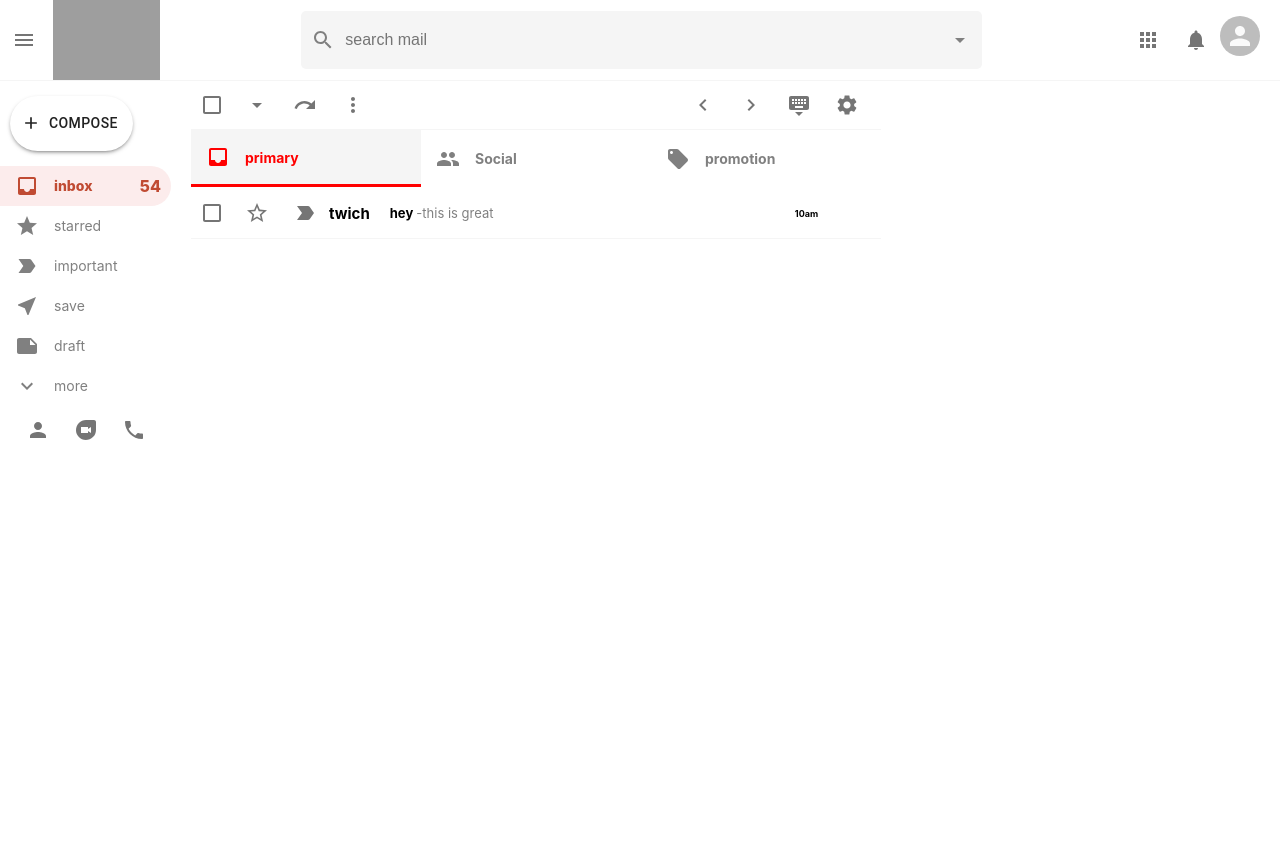
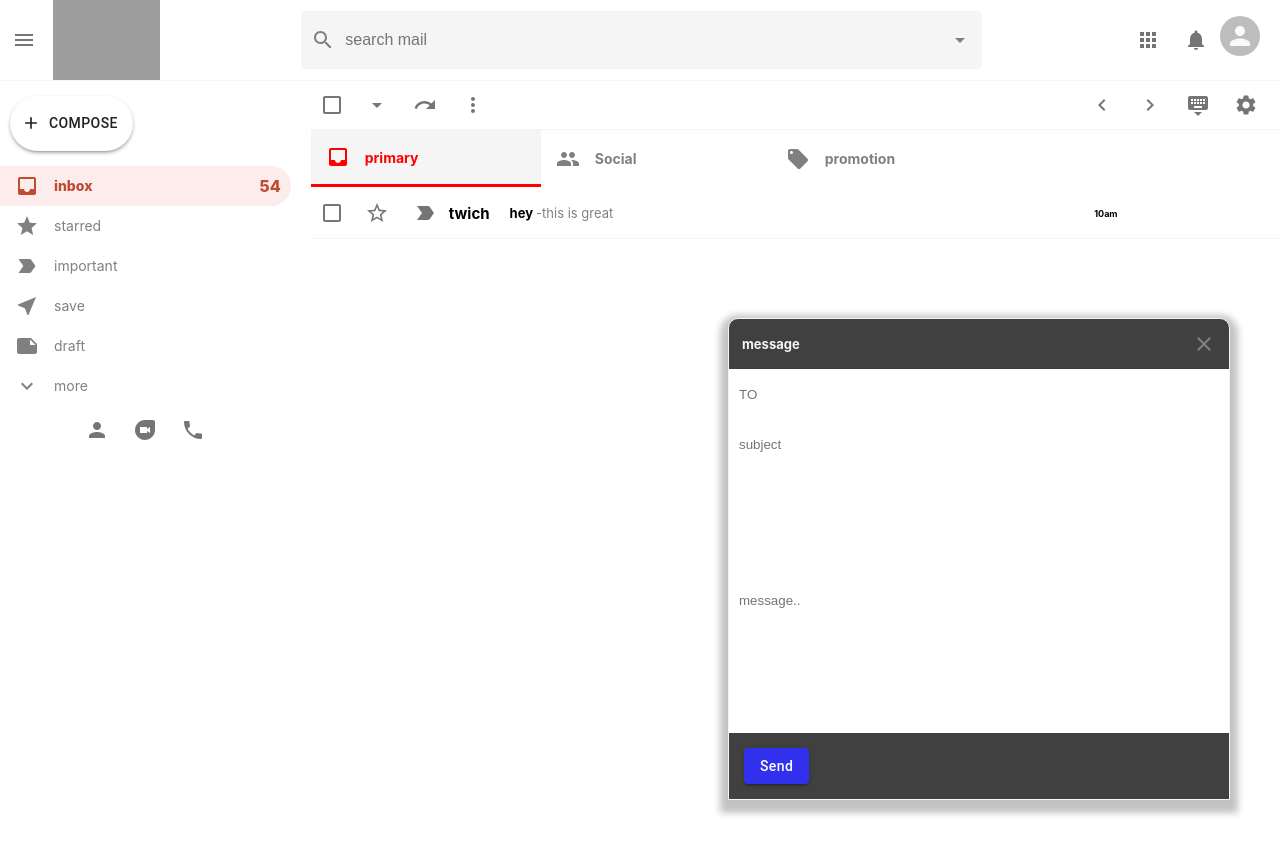
Before and after one commit to adithyakam/Gmail-clone, a React (Create React App) app: page / in a window 1280 px wide. Both pictures are taken after a click on the button "COMPOSE". Shown: the top 854 px of the page. Built offline with nearby package versions, Linux system fonts and the light colour scheme; grey boxes are pictures that could not be loaded.

Commit message:
adding firebase

```diff
--- a/src/App.js
+++ b/src/App.js
@@ -15,7 +15,7 @@ import SendMail from './SendMail';
 
 function App() {
 
-    const openSendMessage =useSelector(selectopenSendMessage)
+    const opnSendMessage =useSelector(selectopenSendMessage)
 
   return (
     <Router>
@@ -24,16 +24,16 @@ function App() {
 
       <div className='app__body'>
       <SideBar/>
-      <switch>
+      <Switch>
       <Route exact path='/mail'>
         <Mail/>
       </Route>
       <Route exact path='/'>
         <EmailList/>
       </Route>
-      </switch>
+      </Switch>
       </div>
-      {openSendMessage && <SendMail/>}
+      {opnSendMessage && <SendMail/>}
       </div>
     </Router>
   );
--- a/src/SendMail.js
+++ b/src/SendMail.js
@@ -5,14 +5,30 @@
 import CloseIcon from '@material-ui/icons/Close';
 import {Button} from '@material-ui/core'
 
+import {useDispatch} from 'react-redux'
+
 import  './SendMail.css'
+import { closeSendMessage } from './features/mailSlice';
+import { db } from './firebase';
+
+import firebase from 'firebase';
 
 
 function SendMail() {
+    const  dispatch = useDispatch();
+
     const {register,handleSubmit,watch,errors} =useForm();
 
     const onSubmit=(formdata)=>{
-
+        db.collection('emails').add(
+            {
+                to:formdata.to,
+                subject:formdata.subject,
+                message:formdata.message,
+                timestamp:firebase.firestore.FieldValue.serverTimestamp(),
+            }
+        )
+       dispatch(closeSendMessage());
     }
 
 
@@ -20,7 +36,7 @@ function SendMail() {
         <div  className='sendmail' >
             <div className='sendMail__header'>
                 <h3>message</h3>
-                <CloseIcon className='sendMail__close'/>
+                <CloseIcon onClick={()=>dispatch(closeSendMessage())} className='sendMail__close'/>
 
             </div>
                 <form onSubmit={handleSubmit(onSubmit)}>
--- a/src/features/mailSlice.js
+++ b/src/features/mailSlice.js
@@ -18,12 +18,7 @@ export const mailSlice = createSlice({
 
 export const { openSendMessage, closeSendMessage } =mailSlice.actions;
 
-// export const incrementAsync = amount => dispatch => {
-//   setTimeout(() => {
-//     dispatch(incrementByAmount(amount));
-//   }, 1000);
-// };
-export const selectopenSendMessage = state => state.mail.openSendMessage;
+export const selectopenSendMessage = state => state.mail.sendMessageToOpen;
 // export const selectcloseSendMessage = state => state.mail.closeSendMessage;
 
 
--- /dev/null
+++ b/src/firebase.js
@@ -0,0 +1,19 @@
+import firebase from 'firebase';
+
+
+
+const firebaseConfig = {
+    apiKey: "AIzaSyC3fRtF49WmgWoGTmvElvz-PL1JSOFwepU",
+    authDomain: "clone-1705f.firebaseapp.com",
+    projectId: "clone-1705f",
+    storageBucket: "clone-1705f.appspot.com",
+    messagingSenderId: "742581351755",
+    appId: "1:742581351755:web:5399a583a3c891d764e4ce"
+  };
+
+  const firebaseApp = firebase.initializeApp(firebaseConfig);
+  const db=firebaseApp.firestore();
+  const auth= firebase.auth();
+  const provider=new  firebase.auth.GoogleAuthProvider();
+
+  export {db,auth,provider} ;
```
Also changed, not shown: 1 other file (tests, documents, lock files or other folders).
